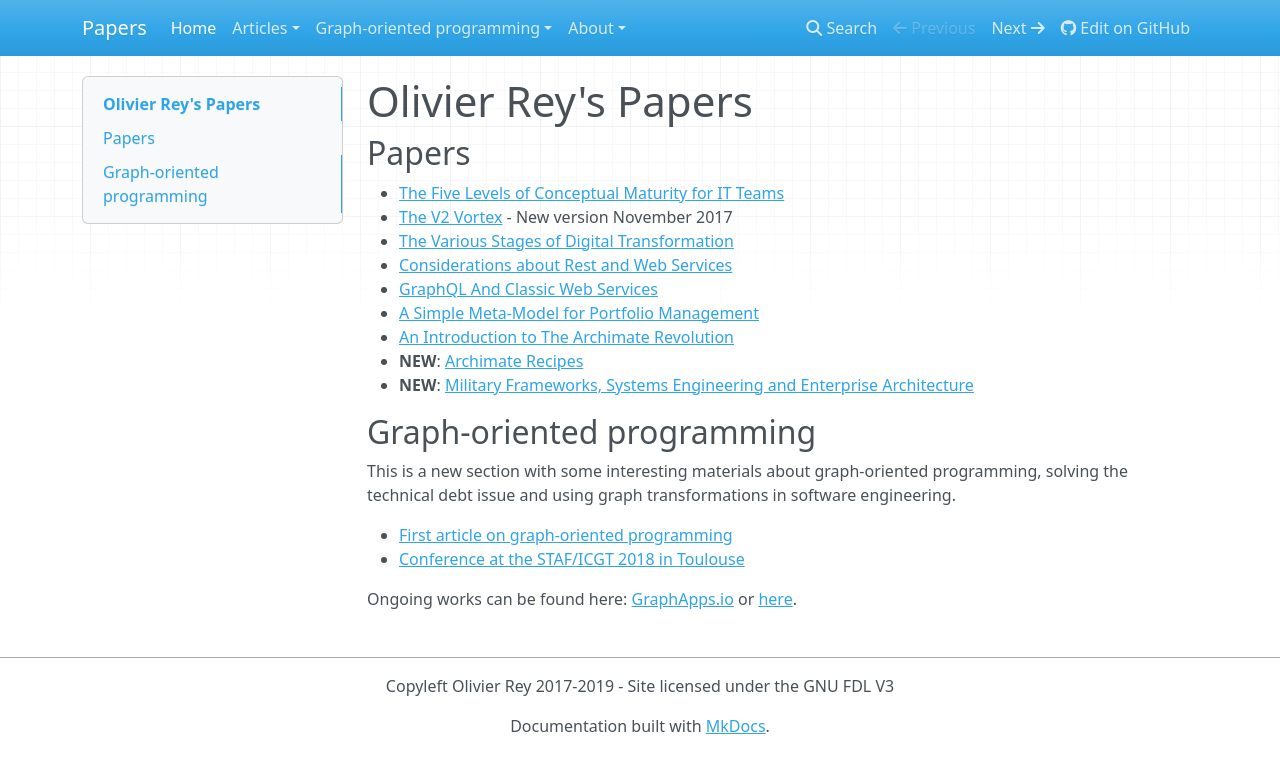
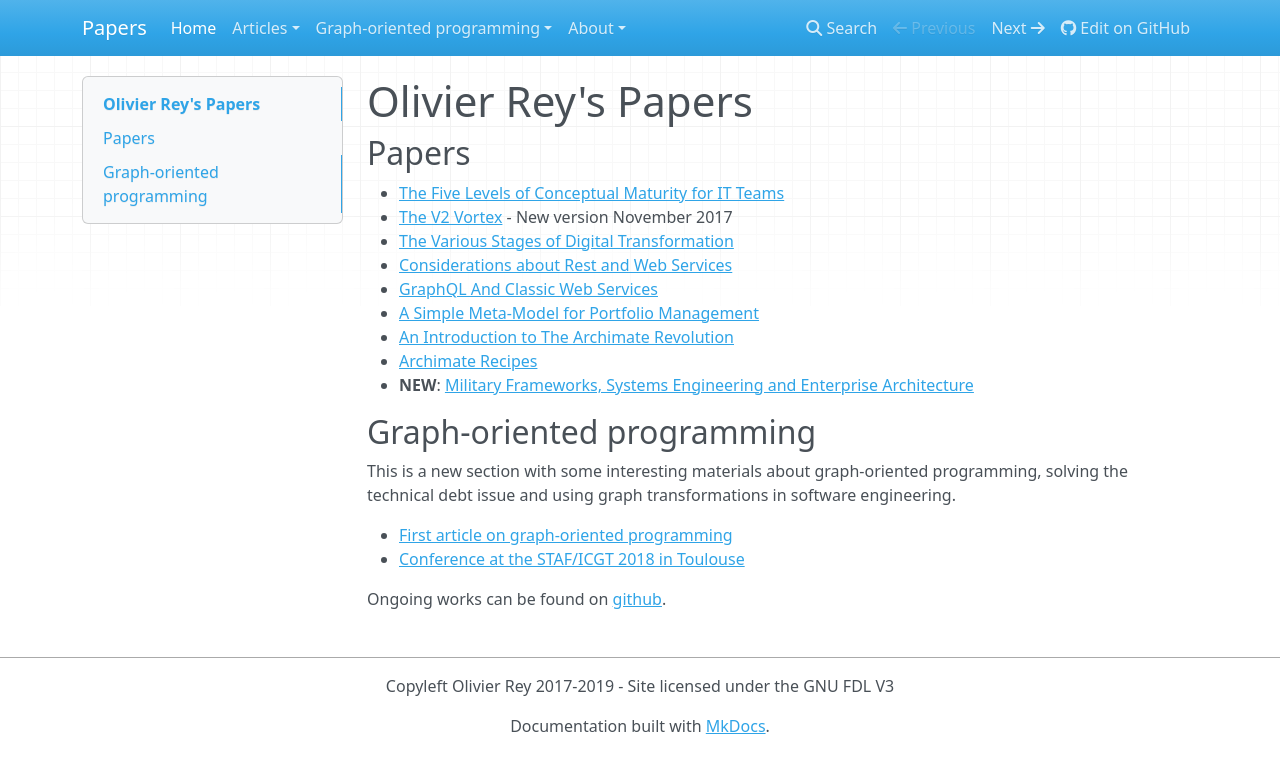
Before and after one commit to orey/papers, an MkDocs documentation site: the page built from docs/index.md, in a window 1280 px wide. Shown: the top 773 px of the page. Built offline with MkDocs 1.6.1, drawn with Linux system fonts in a browser that asks for light colours; nearby versions of some CDN libraries; old or Windows-style settings are respelled for this version of MkDocs.

```diff
--- a/docs/index.md
+++ b/docs/index.md
@@ -9,7 +9,7 @@
   * [GraphQL And Classic Web Services](articles/graphql-web-services.md)
   * [A Simple Meta-Model for Portfolio Management](articles/portfolio.md)
   * [An Introduction to The Archimate Revolution](articles/archimate-intro.md)
-  * **NEW**: [Archimate Recipes](articles/archimate-recipes.md)
+  * [Archimate Recipes](articles/archimate-recipes.md)
   * **NEW**: [Military Frameworks, Systems Engineering and Enterprise Architecture](articles/mbse-vs-ea.md)
 
 ## Graph-oriented programming
@@ -19,4 +19,4 @@ This is a new section with some interesting materials about graph-oriented progr
   * [First article on graph-oriented programming](graph/first-article.md)
   * [Conference at the STAF/ICGT 2018 in Toulouse](graph/staf-icgt2018.md)
 
-Ongoing works can be found here: [GraphApps.io](http://graphapps.io "GraphApps.io") or [here](https://github.com/orey/graphapps "GraphApps.io").
+Ongoing works can be found on [github](https://github.com/orey).
```
Also changed, not shown: docs/articles/various-stages.md (+1 -1 lines), 1 other file.
